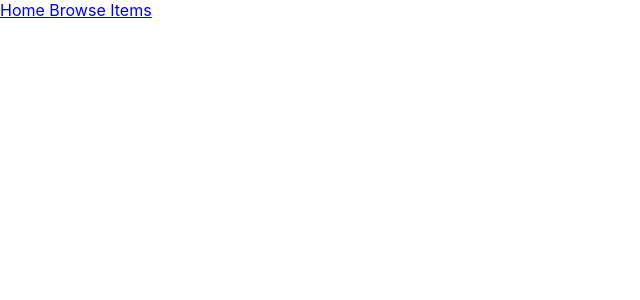
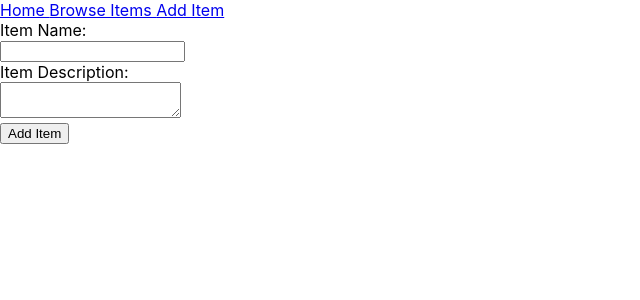
Before and after one commit to ben-the-boy/marketplace-app, a React (Create React App) app in the folder frontend/: page /items/new in a window 1280 px wide. Shown: the top 300 px of the page, without its empty margins (0-640 px from the left). Built offline with nearby package versions, Linux system fonts and the light colour scheme.

Commit message:
added new item route

```diff
--- a/frontend/src/App.js
+++ b/frontend/src/App.js
@@ -2,6 +2,7 @@ import './App.css';
 import ItemsContainer from './containers/ItemsContainer';
 import Home from './components/Home';
 import NavBar from './components/NavBar';
+import ItemInput from './components/items/ItemInput';
 import { BrowserRouter as Router, Route } from "react-router-dom";
 
 function App() {
@@ -11,6 +12,7 @@ function App() {
         <NavBar />
         <Route exact path="/" component={Home} />
         <Route exact path="/items" component={ItemsContainer} />
+        <Route exact path="/items/new" component={ItemInput} />
       </div>
     </Router>
   );
--- a/frontend/src/components/NavBar.js
+++ b/frontend/src/components/NavBar.js
@@ -5,6 +5,7 @@ const NavBar = () => {
     <div className="navbar">
       <NavLink to="/"> Home </NavLink>
       <NavLink to="/items"> Browse Items </NavLink>
+      <NavLink to="/items/new"> Add Item </NavLink>
     </div>
   );
 };
--- a/frontend/src/components/items/ItemInput.js
+++ b/frontend/src/components/items/ItemInput.js
@@ -1,6 +1,9 @@
 import React, { Component } from 'react';
+import { connect } from 'react-redux';
+
 
 class ItemInput extends Component {
+
   state = {
     name: '',
     description: ''
@@ -27,6 +30,7 @@ class ItemInput extends Component {
       name: '',
       description: ''
     })
+    this.props.history.push("/items");
   }
 
   render() {
@@ -46,4 +50,10 @@ class ItemInput extends Component {
   }
 }
 
-export default ItemInput;
+const mapDispatchToProps = (dispatch) => {
+  return {
+    addItem: item => dispatch({type: "ADD_ITEM", item: item})
+  }
+}
+
+export default connect(null, mapDispatchToProps)(ItemInput);
--- a/frontend/src/components/items/Items.js
+++ b/frontend/src/components/items/Items.js
@@ -1,6 +1,7 @@
 import Item from './Item';
 
 const Items = (props) => {
+
   return (
     <ul>
       {props.items.map((item) => <Item key={item.id} item={item} deleteItem={props.deleteItem}/>)}
--- a/frontend/src/containers/ItemsContainer.js
+++ b/frontend/src/containers/ItemsContainer.js
@@ -1,5 +1,4 @@
 import React, { Component } from 'react';
-import ItemInput from '../components/items/ItemInput';
 import Items from '../components/items/Items';
 import { connect } from 'react-redux';
 
@@ -8,7 +7,6 @@ class ItemsContainer extends Component {
   render() {
     return (
       <div>
-        <ItemInput addItem={this.props.addItem}/>
         <Items items={this.props.items} deleteItem={this.props.deleteItem}/>
       </div>
     )
@@ -23,7 +21,6 @@ const mapStateToProps = (state) => {
 
 const mapDispatchToProps = (dispatch) => {
   return {
-    addItem: item => dispatch({type: "ADD_ITEM", item: item}),
     deleteItem: item => dispatch({type: "DELETE_ITEM", id: item.id})
   }
 }
```
